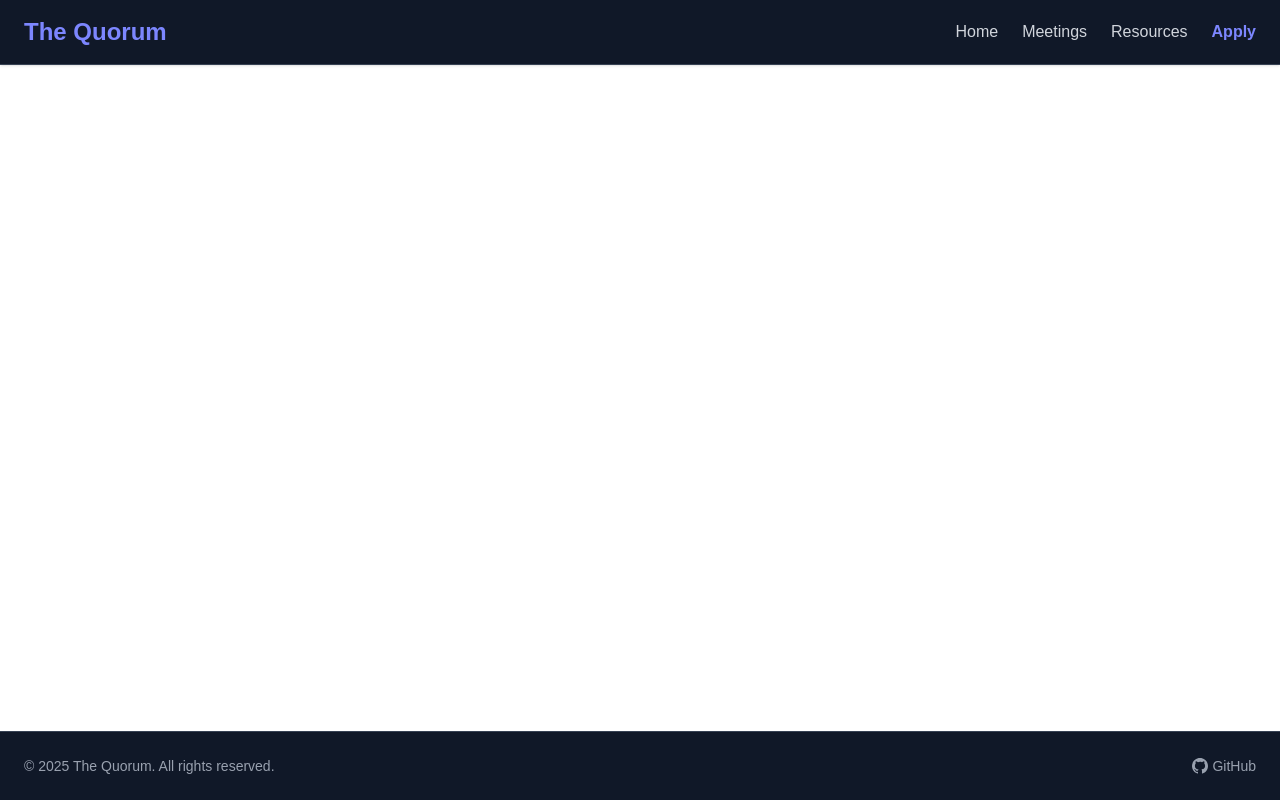
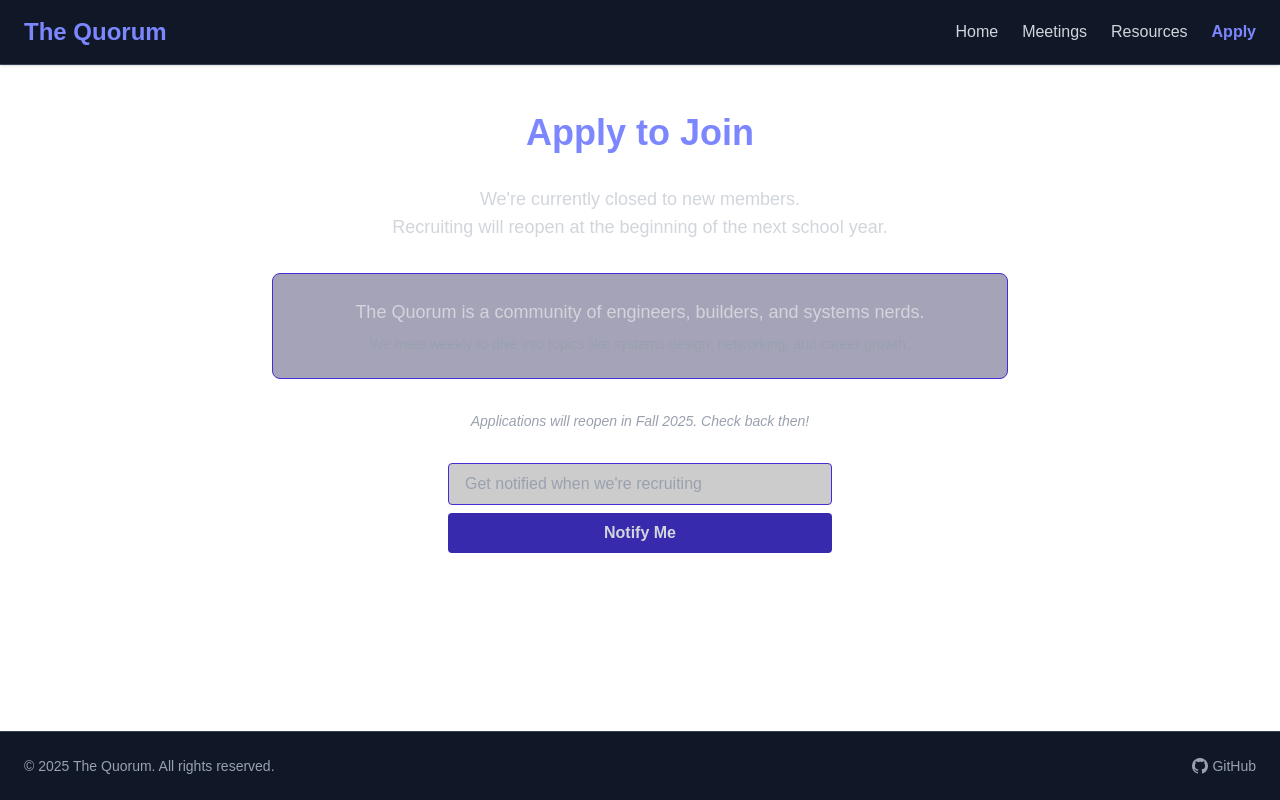
Before and after one commit to PiolineC/Systems-Design-Club, a Next.js app: page /apply in a window 1280 px wide. Built offline with nearby package versions, Linux system fonts and the light colour scheme.

Commit message:
Add apply page

```diff
--- a/src/app/apply/page.tsx
+++ b/src/app/apply/page.tsx
@@ -1,7 +1,35 @@
 export default function ApplyPage() {
-    return (
-      <section className="max-w-4xl mx-auto">
+  return (
+    <div className="max-w-3xl mx-auto p-4 text-center space-y-8">
+      <h1 className="text-4xl font-extrabold text-indigo-400">Apply to Join</h1>
+      <p className="text-lg text-gray-300">
+        We're currently closed to new members.
+        <br></br>Recruiting will reopen at the beginning of the next school year.
+      </p>
 
-      </section>
-    );
-  }
+      <div className="bg-indigo-950/40 border border-indigo-700 rounded-lg p-6 text-gray-300">
+        <p className="text-lg font-medium">
+          The Quorum is a community of engineers, builders, and systems nerds.
+        </p>
+        <p className="mt-2 text-sm text-gray-400">
+          We meet weekly to dive into topics like systems design, networking, and career growth.
+        </p>
+      </div>
+
+      <p className="text-sm text-gray-400 italic">
+        Applications will reopen in Fall 2025. Check back then!
+      </p>
+
+      {<div className="max-w-sm mx-auto">
+        <input
+          type="email"
+          placeholder="Get notified when we're recruiting"
+          className="w-full px-4 py-2 border rounded bg-black/20 border-indigo-700 text-white placeholder-gray-400"
+        />
+        <button className="mt-2 w-full bg-indigo-800 hover:bg-indigo-600 text-gray-300 font-semibold py-2 rounded">
+          Notify Me
+        </button>
+      </div>}
+    </div>
+  );
+}
--- a/src/app/page.tsx
+++ b/src/app/page.tsx
@@ -4,7 +4,7 @@ import LogoScroller from '@/components/LogoScroller';
 
 export default function Home() {
   return (
-    <main className="max-w-5xl mx-auto">
+    <main className="max-w-5xl mx-auto p-4">
       <section className="text-center">
         <h2 className="text-4xl font-extrabold mx-auto mb-4 text-indigo-400">
           Welcome to The Quorum!
--- a/src/app/resources/page.tsx
+++ b/src/app/resources/page.tsx
@@ -13,7 +13,7 @@ export default function ResourcesPage() {
   const presentations = resources.filter((r) => r.type === "presentation");
 
   return (
-    <div className="max-w-5xl mx-auto space-y-4">
+    <div className="max-w-5xl mx-auto p-4 text-center space-y-8">
 
       <header className="text-center space-y-2">
         <h1 className="text-4xl font-extrabold mx-auto mb-4 text-indigo-400">Resources</h1>
--- a/src/data/resources.json
+++ b/src/data/resources.json
@@ -11,6 +11,18 @@
     "author": "Will Larson",
     "link": "https://staffeng.com/book"
   },
+    {
+    "type": "text",
+    "title": "In Search of an Understandable Consensus Algorithm (Raft)",
+    "author": "Diego Ongaro and John Ousterhout",
+    "link": "https://raft.github.io/raft.pdf"
+  },
+  {
+    "type": "text",
+    "title": "Dynamo: Amazon’s Highly Available Key-value Store",
+    "author": "Giuseppe DeCandia et al.",
+    "link": "https://www.allthingsdistributed.com/files/amazon-dynamo-sosp2007.pdf"
+  },
   {
     "type": "presentation",
     "title": "Raft Consensus Algorithm",
```
